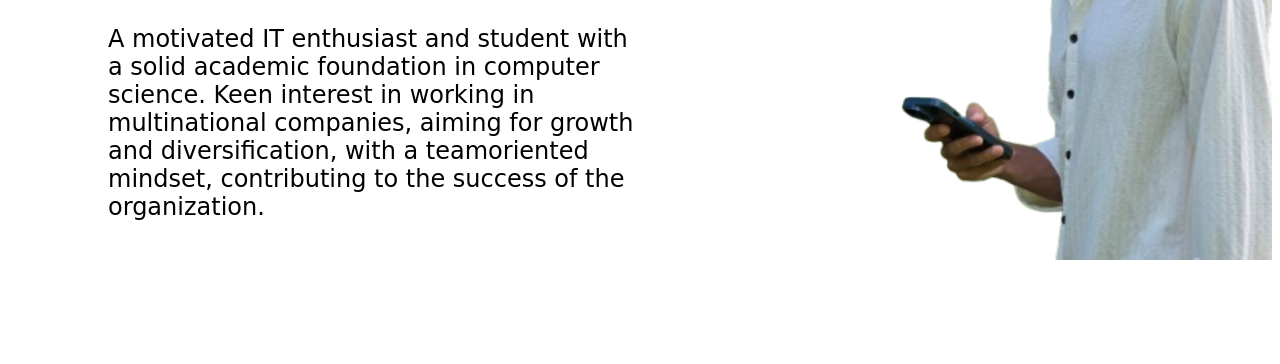
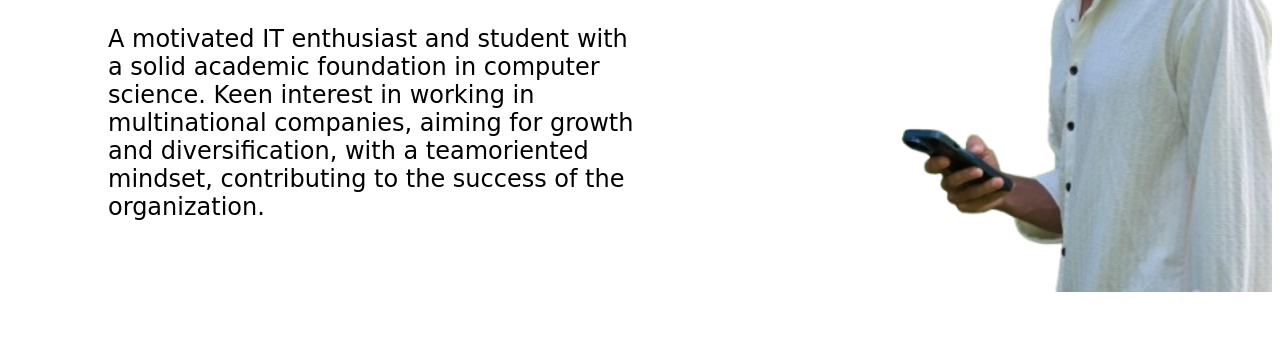
Before and after one commit to Gladwinjoy/porfolio, a plain HTML site: page index.html in a window 1280 px wide. Shown: the part 436-800 px from the top of the page. Drawn offline with Linux system fonts and the light colour scheme.

Commit message:
updated project

```diff
--- a/portfolio.css
+++ b/portfolio.css
@@ -51,7 +51,7 @@ button{
 }
 .img{
     margin-left: 200px;
-    margin-top: 68px;
+    margin-top: 100px;
     width: 500px;
     height: 600px;
     background-image: url('picb.png');
```
